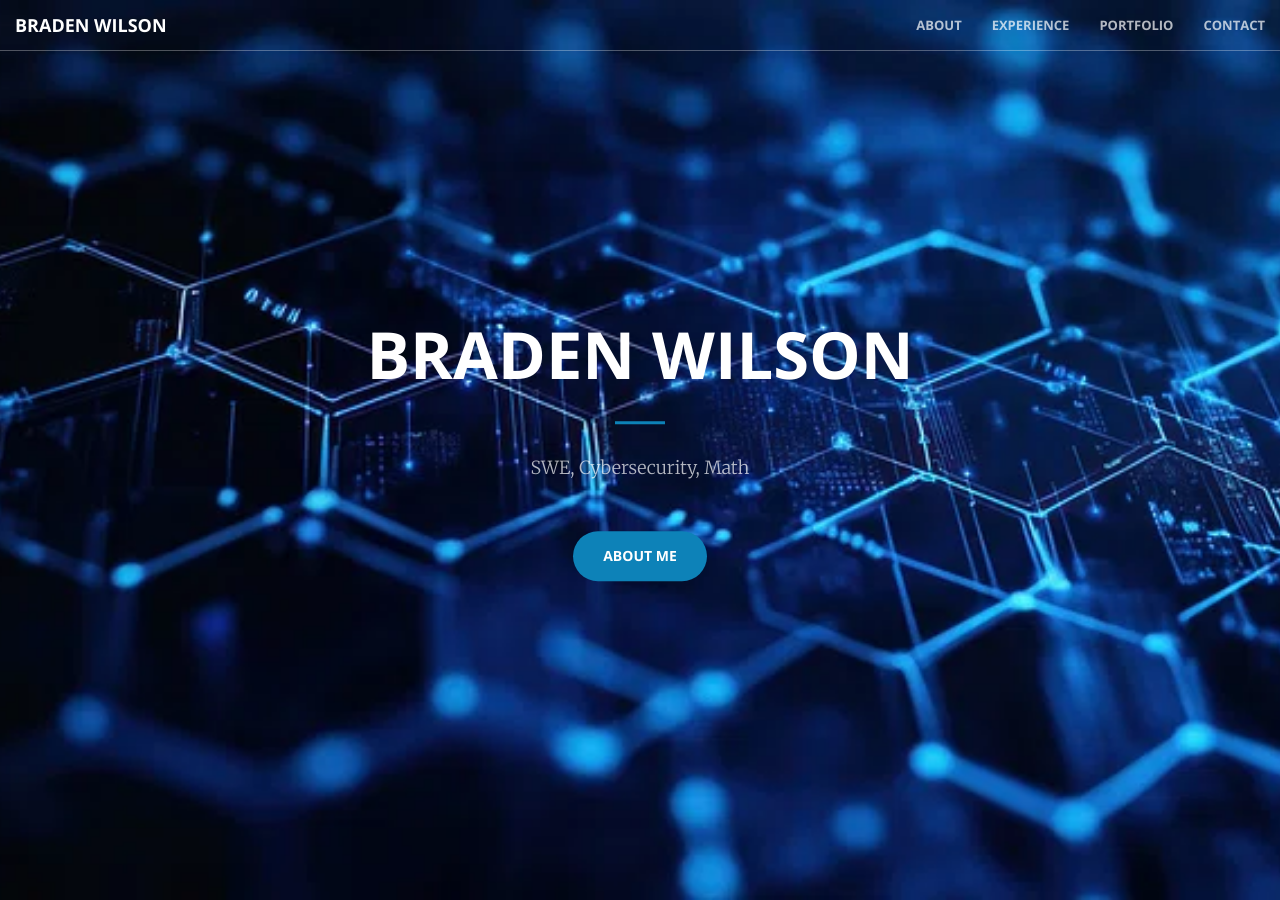
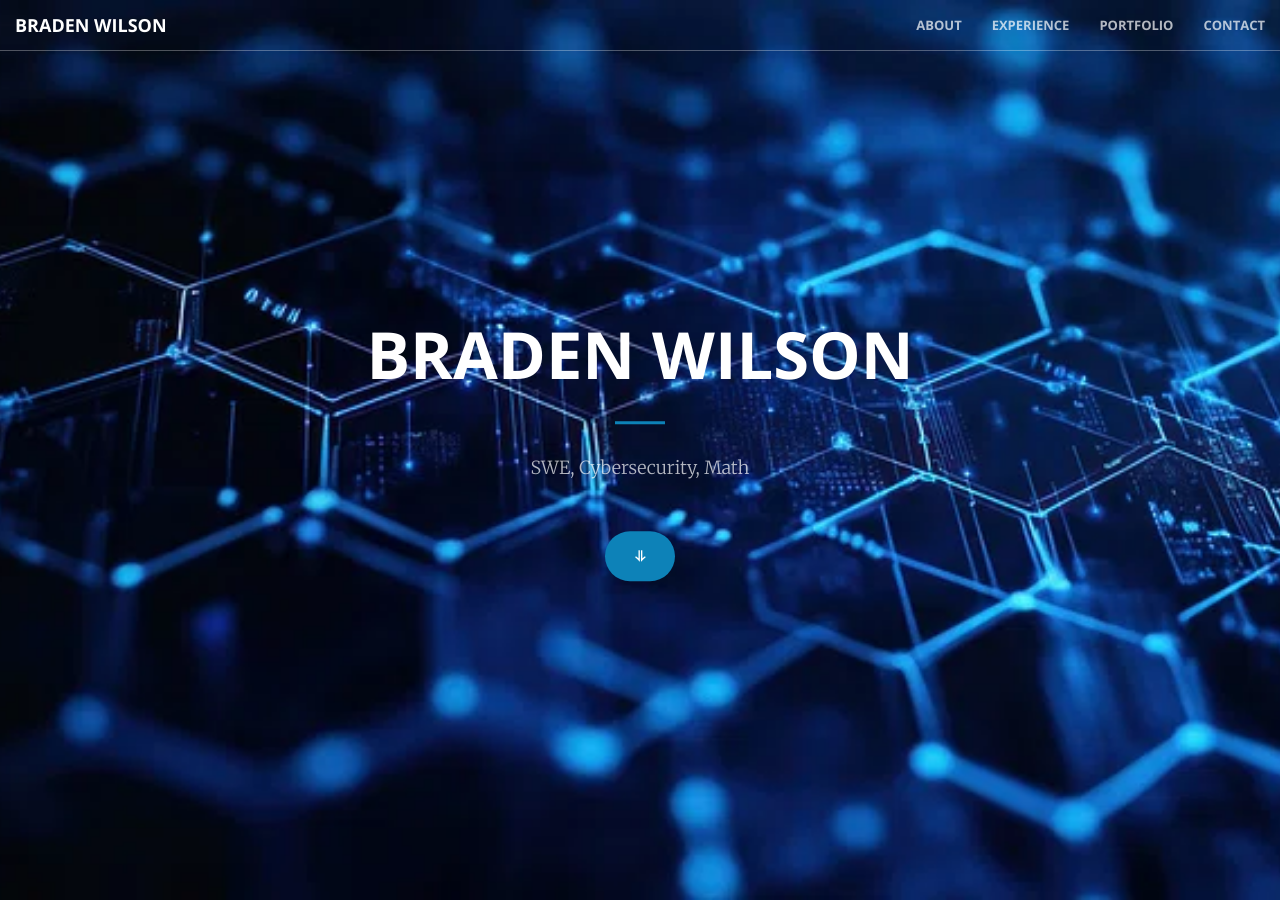
Before and after one commit to in-amber/in-amber.github.io, a Jekyll site: the page built from index.html, in a window 1280 px wide and 900 px high. Built offline with Jekyll 4.4.1, drawn with Linux system fonts in a browser that asks for light colours.

Commit message:
Added arrow

```diff
--- a/_includes/header.html
+++ b/_includes/header.html
@@ -4,7 +4,7 @@
             <h1>Braden Wilson</h1>
             <hr>
             <p>SWE, Cybersecurity, Math</p>
-            <a href="#about" class="btn btn-primary btn-xl page-scroll">About Me</a>
+            <a href="#about" class="btn btn-primary btn-xl page-scroll">&#10597;</a>
         </div>
     </div>
 </header>
```
